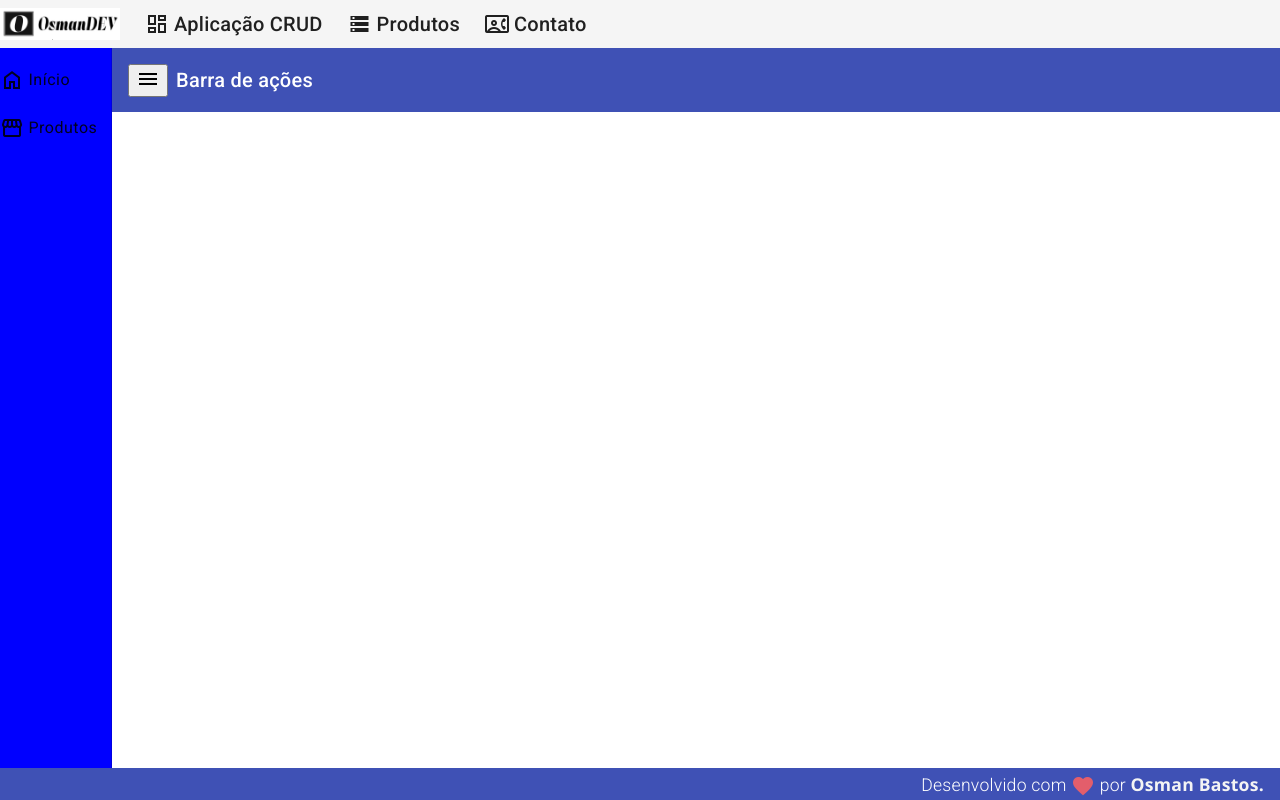
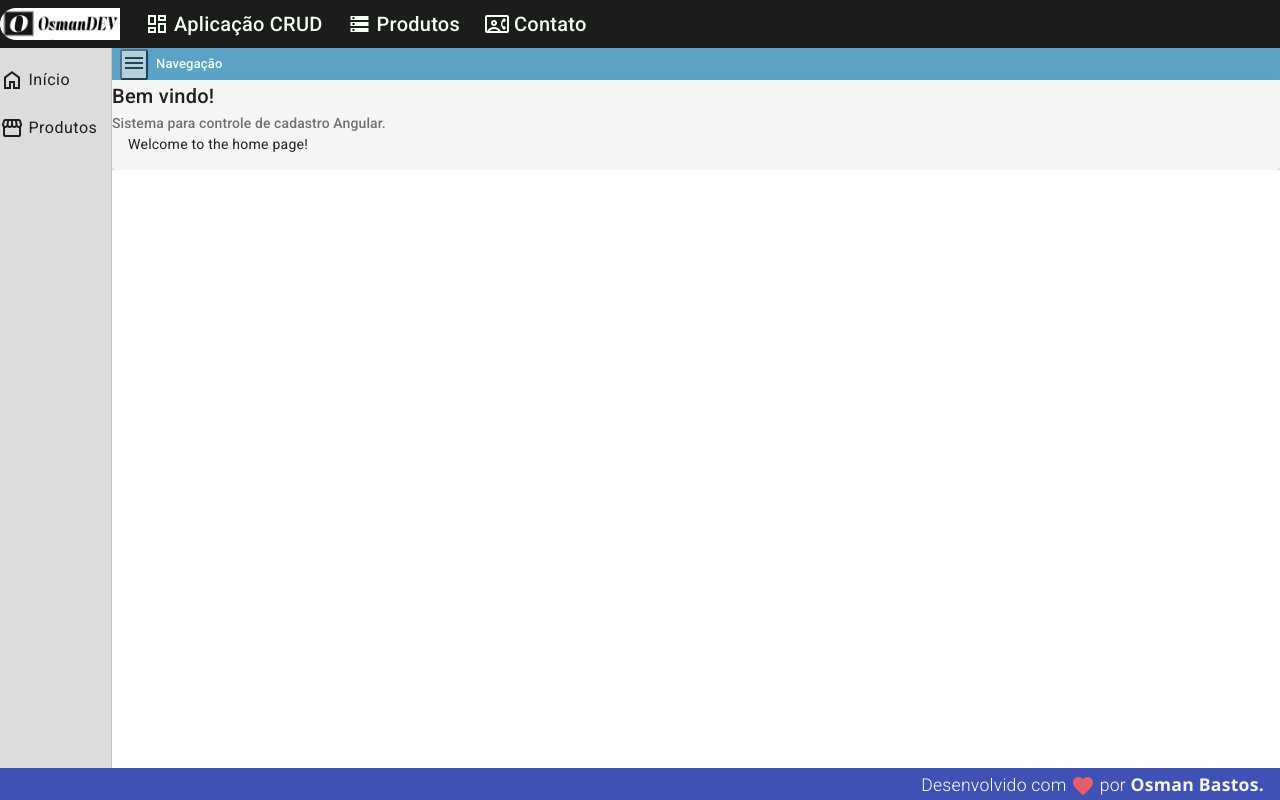
Before and after one commit to osmanbastos/project_crud_angular, an Angular app: page / in a window 1280 px wide. Built offline with nearby package versions, Linux system fonts and the light colour scheme.

Commit message:
feat: added nav component

```diff
--- a/src/app/app.component.ts
+++ b/src/app/app.component.ts
@@ -3,6 +3,7 @@ import { RouterOutlet } from '@angular/router';
 import { HeaderComponent } from "./components/template/header/header.component";
 import { FooterComponent } from './components/template/footer/footer.component';
 import { NavComponent } from './components/template/nav/nav.component';
+import { HomeComponent } from './views/home/home.component';
 
 @Component({
     selector: 'app-root',
@@ -13,7 +14,8 @@ import { NavComponent } from './components/template/nav/nav.component';
       RouterOutlet,
       HeaderComponent,
       NavComponent,
-      FooterComponent
+      FooterComponent,
+      HomeComponent
     ]
 })
 export class AppComponent {
--- a/src/app/components/template/header/header.component.css
+++ b/src/app/components/template/header/header.component.css
@@ -1,4 +1,6 @@
 .header {
+    background-color: #1C1C1C;
+    color: #F0FFF0;
     padding-left: 0;
     display: flex;
     align-items: center;
@@ -14,6 +16,7 @@
 .logo_img {
     width: 120px;
     padding-right: 25px;
+    border-radius: 1rem;
 }
 
 @media screen and (max-width: 599px){
--- a/src/app/components/template/nav/nav.component.css
+++ b/src/app/components/template/nav/nav.component.css
@@ -1,14 +1,27 @@
 .sidenav {
-    background-color: blue;
+    background-color: #DCDCDC;
     width: 7rem;
     padding-left: 0;
 }
 .sidenav a {
     padding: 0;
 }
+.mat-toolbar {
+    background-color: #5ca2c5;
+    color: #F0FFF0;
+    font-size: small;
+    padding-left: 0;
+    display: flex;
+    align-items: center;
+    height: 2rem;
+}
+.mat-toolbar button {
+    margin-left: .5rem;
+    margin-right: .5rem;
+    padding: 0;
+    border-radius: 10%;
+    opacity: 0.6;
+}
 .content {
-
+    background-color: aliceblue;
 }
-.content button {
-    margin-right: .5rem;
-}
--- a/src/app/components/template/nav/nav.component.html
+++ b/src/app/components/template/nav/nav.component.html
@@ -20,8 +20,9 @@
             <button mat-icon-button (click)="sidenav.toggle()">
                 <i class="material-icons">menu</i>
             </button>
-            <span>Barra de ações</span>
+            <span>Navegação</span>
         </mat-toolbar>
+        <app-home></app-home>
         <router-outlet></router-outlet>
     </mat-sidenav-content>
 </mat-sidenav-container>
--- a/src/app/components/template/nav/nav.component.ts
+++ b/src/app/components/template/nav/nav.component.ts
@@ -3,6 +3,7 @@ import { MatListModule } from '@angular/material/list';
 import { MatSidenavModule } from '@angular/material/sidenav';
 import { MatToolbarModule } from '@angular/material/toolbar';
 import { RouterOutlet } from '@angular/router';
+import { HomeComponent } from '../../../views/home/home.component';
 
 @Component({
   selector: 'app-nav',
@@ -11,7 +12,8 @@ import { RouterOutlet } from '@angular/router';
     MatListModule,
     MatSidenavModule,
     MatToolbarModule,
-    RouterOutlet
+    RouterOutlet,
+    HomeComponent
   ],
   templateUrl: './nav.component.html',
   styleUrl: './nav.component.css'
--- /dev/null
+++ b/src/app/views/home/home.component.css
@@ -0,0 +1,3 @@
+.home {
+    background-color: #f5f5f5;
+}
--- /dev/null
+++ b/src/app/views/home/home.component.html
@@ -0,0 +1,13 @@
+
+<mat-card class="home mat-elevation-z3">
+    <mat-card-title class="title">
+        Bem vindo!
+    </mat-card-title>
+    <mat-card-subtitle class="subtitle">
+        Sistema para controle de cadastro Angular.
+    </mat-card-subtitle>
+
+    <mat-card-content class="mat-card-content">
+        <p>Welcome to the home page!</p>
+    </mat-card-content>
+</mat-card>
```
Also changed, not shown: src/app/views/home/home.component.ts (added, +15 -0 lines), 1 other file (tests, documents, lock files or other folders).
